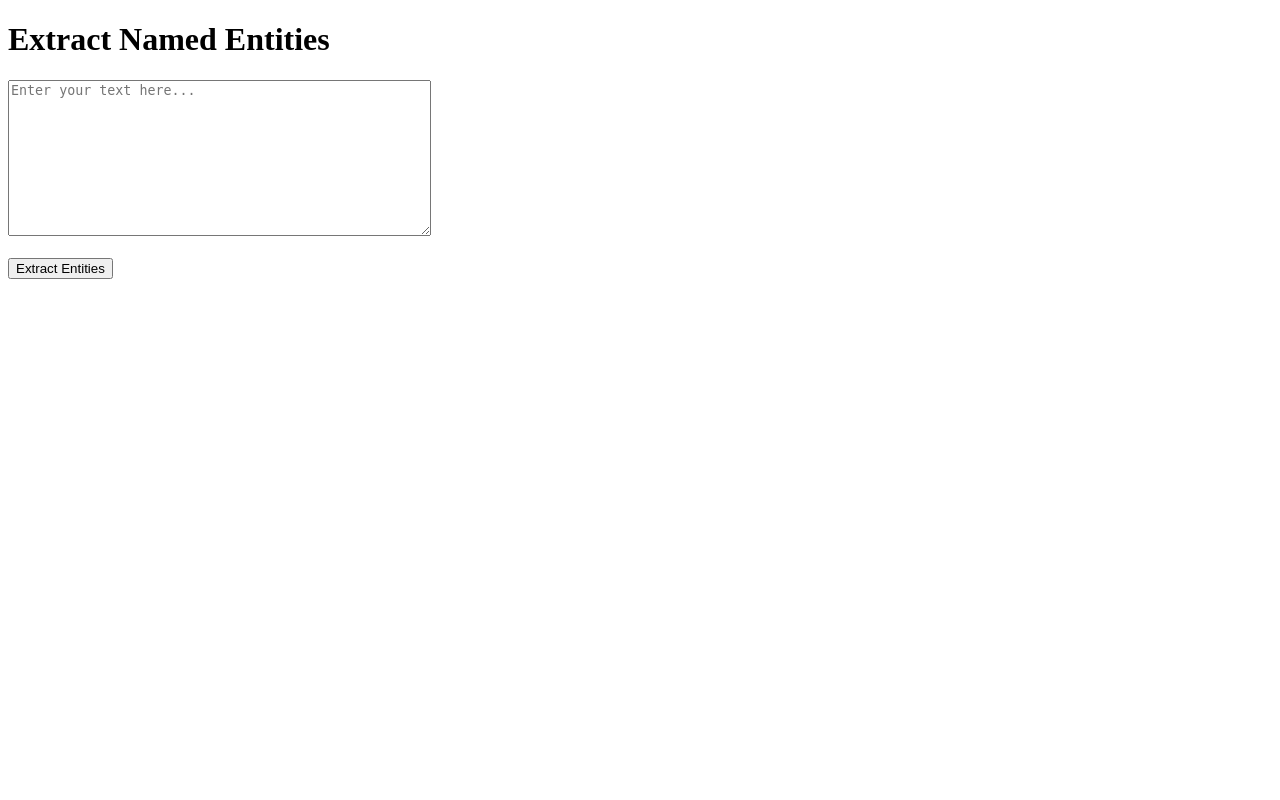
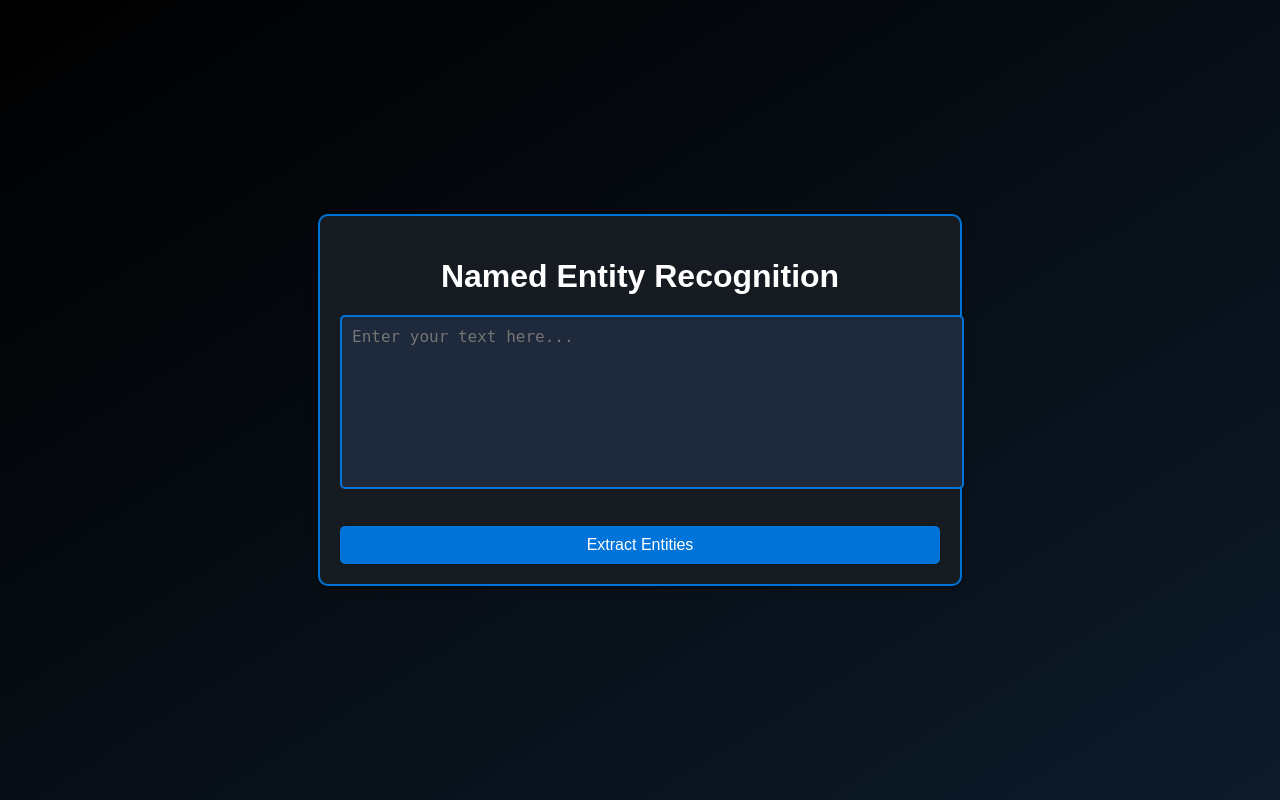
Before and after one commit to osolenye/ner_web_app, a Django app: page / in a window 1280 px wide. Run offline with Django 5.2, Linux system fonts and the light colour scheme.

Commit message:
frontend fixed

```diff
--- a/templates/index.html
+++ b/templates/index.html
@@ -3,10 +3,93 @@
 <head>
     <meta charset="UTF-8">
     <meta name="viewport" content="width=device-width, initial-scale=1.0">
-    <title>Named Entity Recognition</title>
+    <title>Dark Theme NER App</title>
+    <style>
+        /* Общий стиль для всей страницы */
+        body {
+            margin: 0;
+            font-family: Arial, sans-serif;
+            background: linear-gradient(to bottom right, #000000, #0d1b2a);
+            color: white;
+            display: flex;
+            flex-direction: column;
+            align-items: center;
+            justify-content: center;
+            min-height: 100vh;
+        }
+
+        /* Стиль для контейнера */
+        .container {
+            background-color: #161b22; /* Темно-серый */
+            border: 2px solid #0074D9; /* Синий */
+            border-radius: 10px;
+            padding: 20px;
+            width: 90%;
+            max-width: 600px;
+            box-shadow: 0 4px 10px rgba(0, 0, 0, 0.3);
+        }
+
+        /* Заголовок */
+        h1 {
+            text-align: center;
+            color: #ffffff; /* Белый */
+            margin-bottom: 20px;
+        }
+
+        /* Текстовое поле */
+        textarea {
+            width: 100%;
+            height: 150px;
+            padding: 10px;
+            border: 2px solid #0074D9; /* Синий */
+            border-radius: 5px;
+            background-color: #1e293b; /* Темно-синий */
+            color: white;
+            font-size: 16px;
+            resize: none;
+        }
+
+        /* Кнопка */
+        button {
+            margin-top: 15px;
+            width: 100%;
+            padding: 10px;
+            background-color: #0074D9; /* Синий */
+            color: white;
+            border: none;
+            border-radius: 5px;
+            font-size: 16px;
+            cursor: pointer;
+            transition: background-color 0.3s ease;
+        }
+
+        button:hover {
+            background-color: #0056b3; /* Темнее синий */
+        }
+
+        /* Результат (извлеченные сущности) */
+        .entities {
+            margin-top: 20px;
+        }
+
+        .entities ul {
+            list-style-type: none;
+            padding: 0;
+        }
+
+        .entities li {
+            background-color: #1e293b; /* Темно-синий */
+            border: 1px solid #0074D9; /* Синий */
+            border-radius: 5px;
+            padding: 10px;
+            margin-bottom: 10px;
+            font-size: 14px;
+        }
+    </style>
 </head>
 <body>
-<h1>Extract Named Entities</h1>
+    <div class="container">
+        <h1>Named Entity Recognition</h1>
         <form action="{% url 'extract_entities' %}" method="post">
             {% csrf_token %}
             <textarea name="text" rows="10" cols="50" placeholder="Enter your text here..."></textarea><br><br>
@@ -14,12 +97,15 @@
         </form>
 
         {% if entities %}
+        <div class="entities">
             <h2>Extracted Entities:</h2>
             <ul>
                 {% for entity in entities %}
-            <li>{{ entity.label }}: {{ entity.text }}</li>
+                <li><strong>{{ entity.label }}:</strong> {{ entity.text }}</li>
                 {% endfor %}
             </ul>
+        </div>
         {% endif %}
+    </div>
 </body>
 </html>
```
Lines whose indentation alone changed are shown as unchanged.
